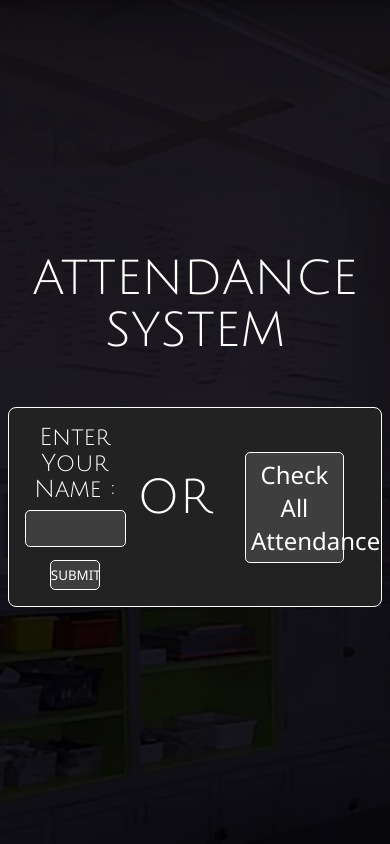
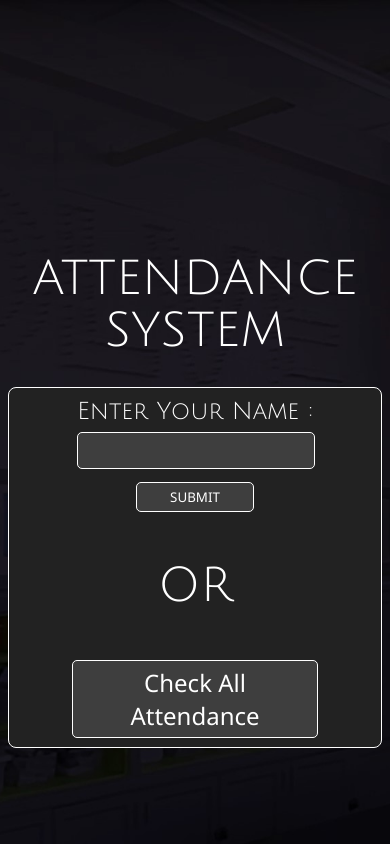
Before and after one commit to ak127a/MpProject, a website: page dist/index.html in a window 390 px wide. Shown: the top 844 px of the page. Drawn offline with Linux system fonts and the light colour scheme.

Commit message:
added basic responsiveness

```diff
--- a/scss/main.scss
+++ b/scss/main.scss
@@ -36,9 +36,7 @@ header {
   margin-top: 50px;
   padding: 1rem;
   display: grid;
-  grid-template-columns: repeat(3, 1fr);
-  justify-content: center;
-  justify-items: center;
+  grid-template-areas: "entername or checkall";
   border-radius: 0.5rem;
   background: rgb(34, 34, 34);
 }
@@ -46,12 +44,14 @@ header {
 p {
   text-align: center;
   color: #fff;
+  grid-area: "or";
   font-size: 3rem;
   font-family: "Julius Sans One", sans-serif;
 }
 
 .form-box {
   display: flex;
+  grid-area: "entername";
   justify-content: center;
   align-items: center;
 }
@@ -98,6 +98,7 @@ input[type="button"] {
 
 .btn-container {
   display: flex;
+  grid-area: "checkall";
   width: 100%;
   justify-content: center;
   align-items: center;
@@ -143,3 +144,14 @@ td {
   padding: 0.1rem 1rem;
   text-align: center;
 }
+
+@media (max-width: 670px) {
+  .main-container {
+    margin-top: 30px;
+    padding: 0.6rem;
+    grid-template-areas:
+      "entername"
+      "or"
+      "checkall";
+  }
+}
```
Also changed, not shown: dist/css/main.css.
